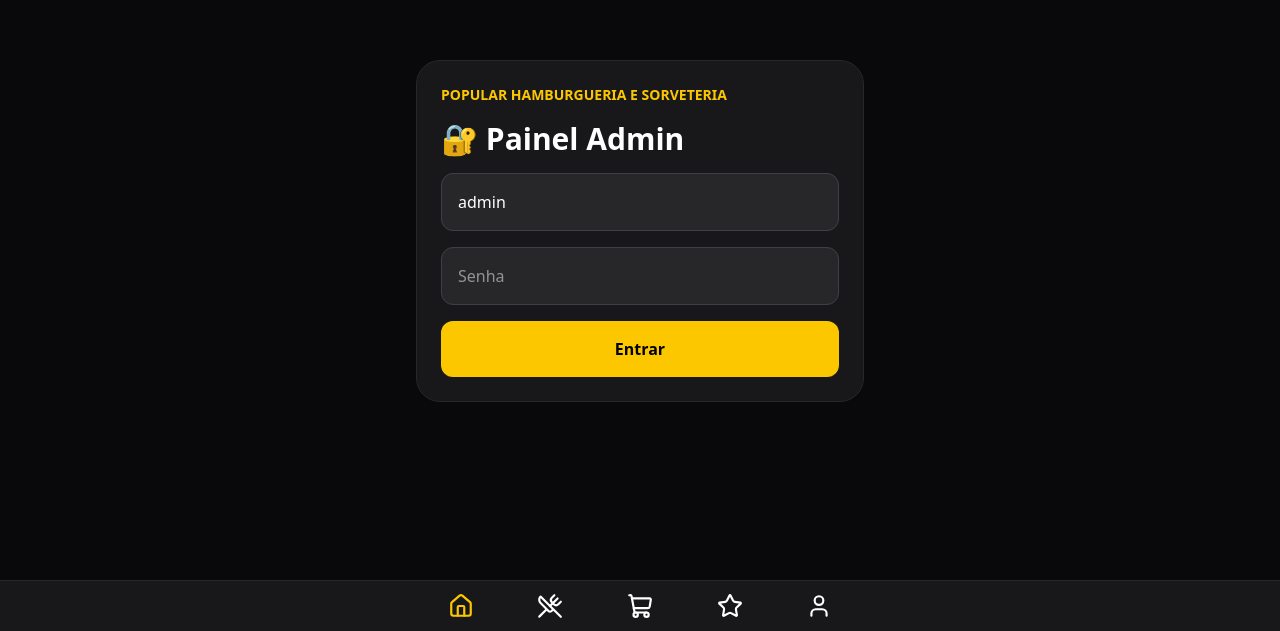
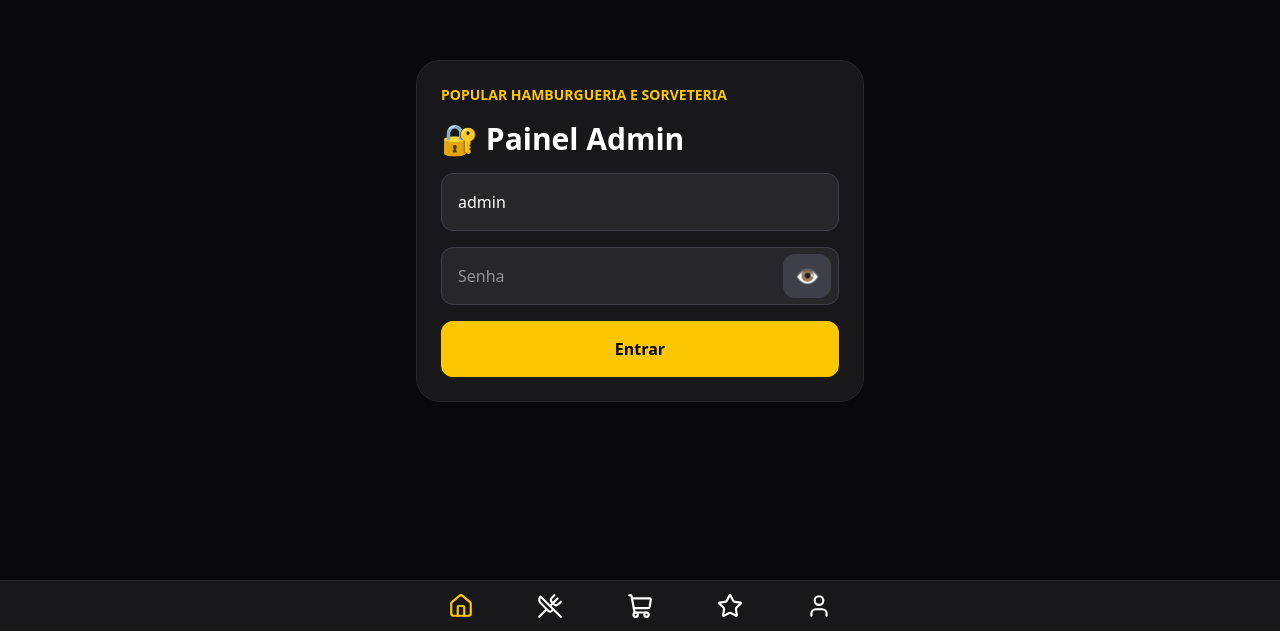
Before and after one commit to UniversalKnowledgeEcosystem/popular-app, a Next.js app: page /admin in a window 1280 px wide. Shown: the part 169-800 px from the top of the page. Built offline with nearby package versions, Linux system fonts and the light colour scheme.

Commit message:
Adiciona botão mostrar senha no login

```diff
--- a/app/admin/page.tsx
+++ b/app/admin/page.tsx
@@ -2,10 +2,10 @@
 import { useEffect,useState } from "react";
 type Cliente={id:number;nome:string;telefone:string;pontos:number;total_pedidos:number;total_gasto:number};type Historico={id:number;tipo:string;pontos:number;descricao:string|null;pedido_id:string|null;criado_em:string};type Pedido={id:number;pedido_id:string;whatsapp:string;nome_cliente:string|null;total:number;status:string;selo_creditado:boolean;criado_em:string;confirmado_em:string|null};type Resumo={vendas_hoje:number;pedidos_hoje:number;ticket_medio:number;total_vendido:number;pedidos_confirmados:number};type Produto={nome:string;quantidade:number;faturamento:number};
 const TOKEN_KEY="popular_admin_token";
-export default function Admin(){const[token,setToken]=useState("");const[pronto,setPronto]=useState(false);const[usuario,setUsuario]=useState("admin");const[senha,setSenha]=useState("");const[telefone,setTelefone]=useState("");const[cliente,setCliente]=useState<Cliente|null>(null);const[historico,setHistorico]=useState<Historico[]>([]);const[pedidos,setPedidos]=useState<Pedido[]>([]);const[confirmados,setConfirmados]=useState<Pedido[]>([]);const[resumo,setResumo]=useState<Resumo|null>(null);const[produtos,setProdutos]=useState<Produto[]>([]);const[msg,setMsg]=useState("");const[loading,setLoading]=useState(false);
+export default function Admin(){const[token,setToken]=useState("");const[pronto,setPronto]=useState(false);const[usuario,setUsuario]=useState("admin");const[senha,setSenha]=useState("");const[mostrarSenha,setMostrarSenha]=useState(false);const[telefone,setTelefone]=useState("");const[cliente,setCliente]=useState<Cliente|null>(null);const[historico,setHistorico]=useState<Historico[]>([]);const[pedidos,setPedidos]=useState<Pedido[]>([]);const[confirmados,setConfirmados]=useState<Pedido[]>([]);const[resumo,setResumo]=useState<Resumo|null>(null);const[produtos,setProdutos]=useState<Produto[]>([]);const[msg,setMsg]=useState("");const[loading,setLoading]=useState(false);
 useEffect(()=>{try{const salvo=localStorage.getItem(TOKEN_KEY);if(salvo)setToken(salvo)}finally{setPronto(true)}},[]);
 async function chamar(body:Record<string,unknown>,auth=true){setLoading(true);setMsg("");try{const r=await fetch("/api/admin",{method:"POST",headers:{"Content-Type":"application/json",...(auth?{Authorization:`Bearer ${token}`}:{})},body:JSON.stringify(body)});const data=await r.json();if(!r.ok){if(r.status===401&&auth){localStorage.removeItem(TOKEN_KEY);setToken("")}throw new Error(data.error||"Erro")}return data}catch(e){setMsg(e instanceof Error?e.message:"Erro inesperado");return null}finally{setLoading(false)}}
-async function login(e:React.FormEvent){e.preventDefault();const d=await chamar({action:"login",usuario,senha},false);if(d?.token){localStorage.setItem(TOKEN_KEY,d.token);setToken(d.token);setSenha("");setMsg("Login realizado com sucesso.")}}
+async function login(e:React.FormEvent){e.preventDefault();const d=await chamar({action:"login",usuario,senha},false);if(d?.token){localStorage.setItem(TOKEN_KEY,d.token);setToken(d.token);setSenha("");setMostrarSenha(false);setMsg("Login realizado com sucesso.")}}
 function sair(){localStorage.removeItem(TOKEN_KEY);setToken("");setCliente(null);setHistorico([]);setPedidos([]);setConfirmados([]);setResumo(null);setProdutos([])}
 async function acao(action:"buscar"|"adicionar"|"remover"){const d=await chamar({action,telefone});if(d?.cliente){setCliente(d.cliente);setHistorico(d.historico||[]);setMsg(action==="buscar"?"Cliente encontrado.":action==="adicionar"?"Selo adicionado com sucesso.":"Selo removido com sucesso.")}}
 async function carregarResumo(){const d=await chamar({action:"resumo_vendas"});if(d?.resumo){setResumo(d.resumo);setProdutos(d.produtos||[]);setMsg("Resumo e ranking atualizados.")}}
@@ -14,7 +14,7 @@ async function listarConfirmados(){const d=await chamar({action:"listar_confirma
 async function confirmarPedido(p:Pedido){if(!window.confirm(`Confirmar o pedido de ${p.nome_cliente||"Cliente"} no valor de ${moeda(p.total)}?`))return;const d=await chamar({action:"confirmar_pedido",pedido_id:p.pedido_id});if(d?.ok){setPedidos(d.pedidos||[]);if(d.resumo)setResumo(d.resumo);if(d.produtos)setProdutos(d.produtos);if(d.dados?.cliente){setCliente(d.dados.cliente);setHistorico(d.dados.historico||[]);setTelefone(d.dados.cliente.telefone)}setMsg("Pedido confirmado. Selo, venda e ranking atualizados.")}}
 const dataHora=(v:string)=>new Intl.DateTimeFormat("pt-BR",{dateStyle:"short",timeStyle:"short",timeZone:"America/Sao_Paulo"}).format(new Date(v));const moeda=(v:number)=>Number(v||0).toLocaleString("pt-BR",{style:"currency",currency:"BRL"});
 if(!pronto)return <main className="min-h-screen bg-zinc-950"/>;
-if(!token)return <main className="min-h-screen bg-zinc-950 text-white flex items-center justify-center p-6"><form onSubmit={login} className="w-full max-w-md bg-zinc-900 border border-zinc-800 rounded-3xl p-6 space-y-4"><p className="text-yellow-400 font-bold text-sm">POPULAR HAMBURGUERIA E SORVETERIA</p><h1 className="text-3xl font-black">🔐 Painel Admin</h1><input value={usuario} onChange={e=>setUsuario(e.target.value)} placeholder="Usuário" autoComplete="username" className="w-full bg-zinc-800 border border-zinc-700 rounded-xl p-4"/><input value={senha} onChange={e=>setSenha(e.target.value)} type="password" placeholder="Senha" autoComplete="current-password" className="w-full bg-zinc-800 border border-zinc-700 rounded-xl p-4"/><button disabled={loading} className="w-full bg-yellow-400 text-black py-4 rounded-xl font-black">{loading?"Entrando...":"Entrar"}</button>{msg&&<p className="text-sm text-center text-zinc-300">{msg}</p>}</form></main>;
+if(!token)return <main className="min-h-screen bg-zinc-950 text-white flex items-center justify-center p-6"><form onSubmit={login} className="w-full max-w-md bg-zinc-900 border border-zinc-800 rounded-3xl p-6 space-y-4"><p className="text-yellow-400 font-bold text-sm">POPULAR HAMBURGUERIA E SORVETERIA</p><h1 className="text-3xl font-black">🔐 Painel Admin</h1><input value={usuario} onChange={e=>setUsuario(e.target.value)} placeholder="Usuário" autoComplete="username" className="w-full bg-zinc-800 border border-zinc-700 rounded-xl p-4"/><div className="relative"><input value={senha} onChange={e=>setSenha(e.target.value)} type={mostrarSenha?"text":"password"} placeholder="Senha" autoComplete="current-password" className="w-full bg-zinc-800 border border-zinc-700 rounded-xl p-4 pr-16"/><button type="button" onClick={()=>setMostrarSenha(v=>!v)} aria-label={mostrarSenha?"Ocultar senha":"Mostrar senha"} title={mostrarSenha?"Ocultar senha":"Mostrar senha"} className="absolute right-2 top-1/2 -translate-y-1/2 w-12 h-11 rounded-xl bg-zinc-700 hover:bg-zinc-600 flex items-center justify-center text-xl">{mostrarSenha?"🙈":"👁️"}</button></div><button disabled={loading} className="w-full bg-yellow-400 text-black py-4 rounded-xl font-black">{loading?"Entrando...":"Entrar"}</button>{msg&&<p className="text-sm text-center text-zinc-300">{msg}</p>}</form></main>;
 return <main className="min-h-screen bg-zinc-950 text-white p-6 pb-24"><div className="max-w-xl mx-auto"><div className="flex justify-between"><div><p className="text-yellow-400 font-bold text-sm">POPULAR HAMBURGUERIA E SORVETERIA</p><h1 className="text-3xl font-black">👨‍💼 Painel Admin</h1></div><button onClick={sair} className="text-sm bg-zinc-800 px-4 py-2 rounded-xl h-fit">Sair</button></div>
 <section className="bg-zinc-900 border border-zinc-800 rounded-3xl p-5 mt-7"><div className="flex justify-between items-center"><div><p className="text-yellow-400 text-xs font-bold">VISÃO GERAL</p><h2 className="text-xl font-black">📊 Vendas</h2></div><button disabled={loading} onClick={carregarResumo} className="bg-yellow-400 text-black px-4 py-3 rounded-xl font-black">Atualizar</button></div>{resumo&&<div className="grid grid-cols-2 gap-3 mt-4"><Card t="💰 Vendas hoje" v={moeda(resumo.vendas_hoje)}/><Card t="🧾 Pedidos hoje" v={String(resumo.pedidos_hoje)}/><Card t="📈 Ticket médio" v={moeda(resumo.ticket_medio)}/><Card t="🏆 Total vendido" v={moeda(resumo.total_vendido)}/></div>}</section>
 <section className="bg-zinc-900 border border-zinc-800 rounded-3xl p-5 mt-4"><div className="flex justify-between items-center"><div><p className="text-yellow-400 text-xs font-bold">DESEMPENHO</p><h2 className="text-xl font-black">🏆 Produtos mais vendidos</h2></div><button disabled={loading} onClick={carregarResumo} className="bg-zinc-800 px-4 py-3 rounded-xl font-bold">Atualizar</button></div>{produtos.length===0?<p className="text-zinc-400 text-sm mt-4">Confirme pedidos novos para formar o ranking.</p>:<div className="mt-4 space-y-2">{produtos.map((p,i)=><div key={p.nome} className="bg-zinc-800 rounded-2xl p-4 flex items-center gap-3"><div className="w-10 h-10 rounded-full bg-yellow-400 text-black flex items-center justify-center font-black">{i+1}</div><div className="flex-1 min-w-0"><b>{p.nome}</b><p className="text-zinc-400 text-xs">{p.quantidade} unidade(s) vendida(s)</p></div><div className="text-right"><b className="text-green-400">{moeda(p.faturamento)}</b><p className="text-zinc-500 text-xs">faturamento</p></div></div>)}</div>}</section>
```
